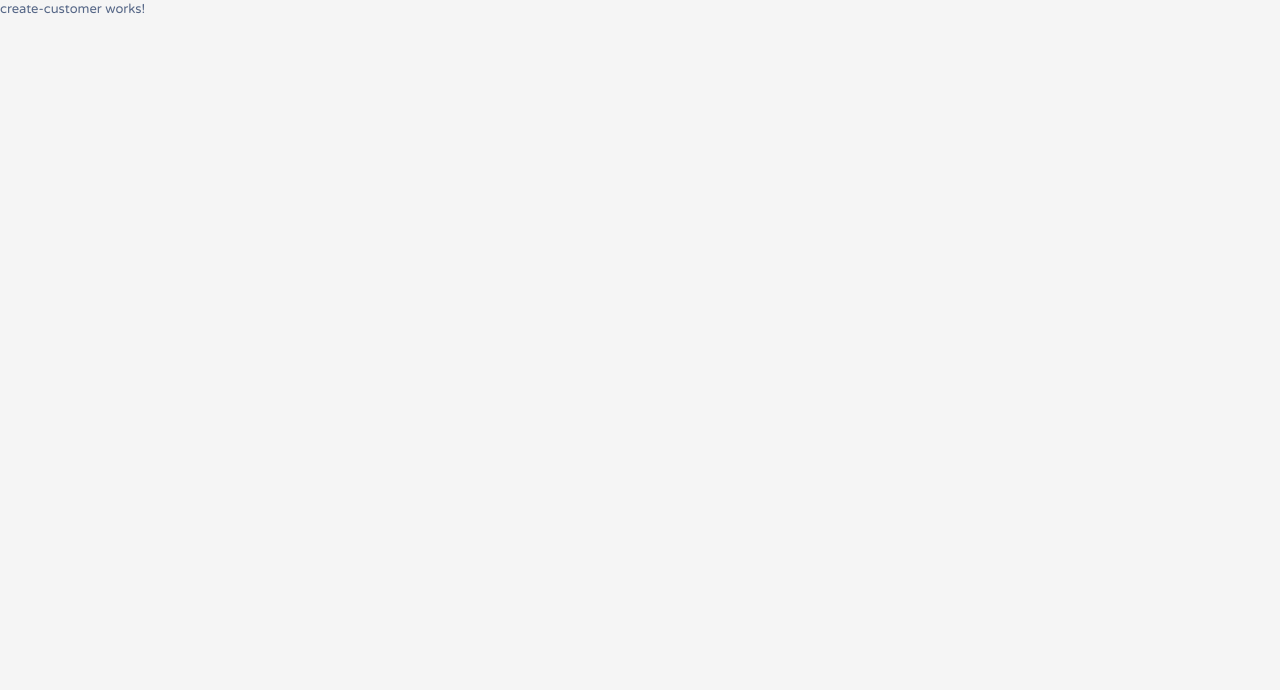
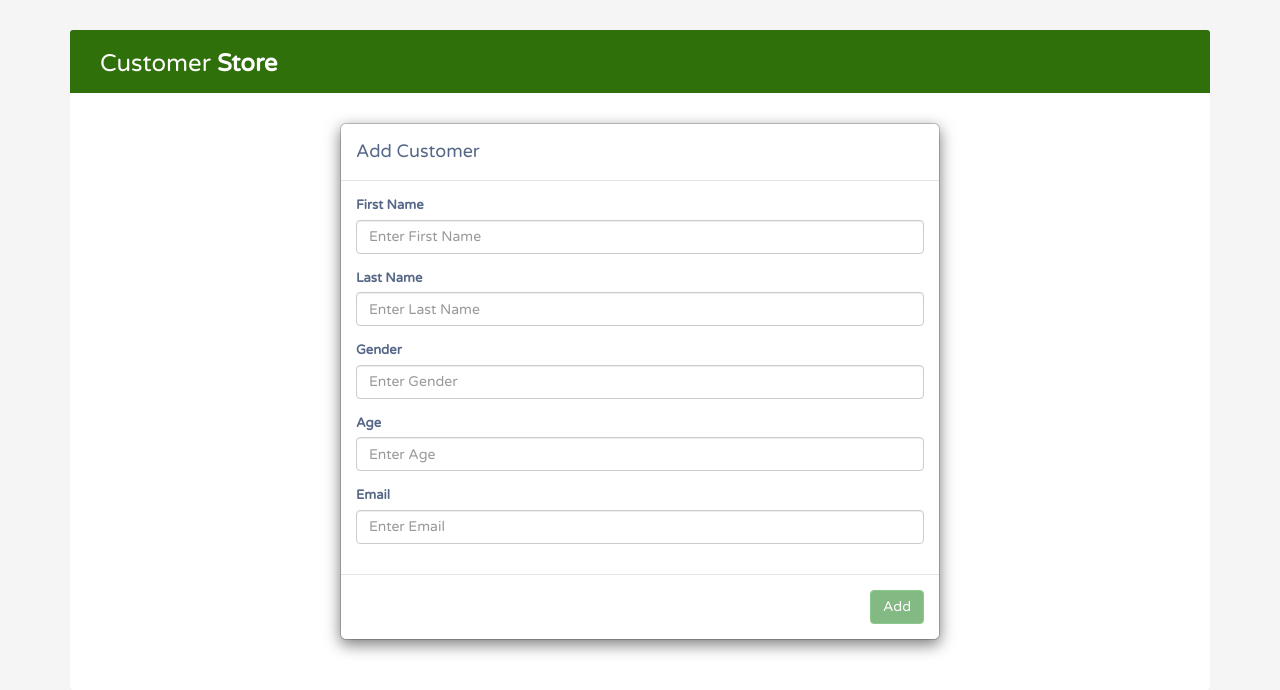
Before and after one commit to bruce691/mean-stack-application, an Angular app in the folder client/: page /new in a window 1280 px wide. Shown: the top 690 px of the page. Built offline with nearby package versions, Linux system fonts and the light colour scheme.

Commit message:
added code for create customer

```diff
--- a/client/src/app/create-customer/create-customer.component.html
+++ b/client/src/app/create-customer/create-customer.component.html
@@ -1,3 +1,96 @@
-<p>
-  create-customer works!
-</p>
+<div class="container">
+  <div class="table-wrapper">
+    <div class="table-title">
+      <div class="row">
+        <div class="col-sm-6">
+          <h2>Customer <b>Store</b></h2>
+        </div>
+        <div class="col-sm-6"></div>
+      </div>
+    </div>
+    <!-- Add Modal HTML -->
+    <div id="addCustomerModal">
+      <div class="modal-dialog">
+        <div class="modal-content">
+          <form name="addCustForm" #addCustomerForm="ngForm">
+            <div class="modal-header">
+              <h4 class="modal-title">Add Customer</h4>
+            </div>
+            <div class="modal-body">
+              <div class="form-group">
+                <label>First Name</label>
+                <input
+                  type="text"
+                  name="first_name"
+                  #first_name="ngModel"
+                  [(ngModel)]="customerDetail.first_name"
+                  placeholder="Enter First Name"
+                  class="form-control"
+                  required
+                />
+              </div>
+              <div class="form-group">
+                <label>Last Name</label>
+                <input
+                  type="text"
+                  name="last_name"
+                  #last_name="ngModel"
+                  [(ngModel)]="customerDetail.last_name"
+                  placeholder="Enter Last Name"
+                  class="form-control"
+                  required
+                />
+              </div>
+              <div class="form-group">
+                <label>Gender</label>
+                <input
+                  type="text"
+                  name="gender"
+                  #gender="ngModel"
+                  [(ngModel)]="customerDetail.gender"
+                  placeholder="Enter Gender"
+                  class="form-control"
+                  required
+                />
+              </div>
+              <div class="form-group">
+                <label>Age</label>
+                <input
+                  type="text"
+                  name="age"
+                  #age="ngModel"
+                  [(ngModel)]="customerDetail.age"
+                  placeholder="Enter Age"
+                  class="form-control"
+                  required
+                />
+              </div>
+              <div class="form-group">
+                <label>Email</label>
+                <input
+                  type="text"
+                  name="email"
+                  #email="ngModel"
+                  [(ngModel)]="customerDetail.email"
+                  placeholder="Enter Email"
+                  class="form-control"
+                  required
+                />
+              </div>
+            </div>
+            <div class="modal-footer">
+              <input
+                type="submit"
+                class="btn btn-success"
+                data-dismiss="modal"
+                [disabled]="!addCustomerForm.valid"
+                (click)="addCustomer(addCustomerForm)"
+                value="Add"
+              />
+            </div>
+          </form>
+        </div>
+      </div>
+    </div>
+  </div>
+</div>
--- a/client/src/app/create-customer/create-customer.component.ts
+++ b/client/src/app/create-customer/create-customer.component.ts
@@ -1,15 +1,32 @@
-import { Component, OnInit } from '@angular/core';
-
+import { CustomerService } from "./../customer.service";
+import { Component, OnInit } from "@angular/core";
+import {Router} from "@angular/router";
+import { Customer } from "../customer.model";
 @Component({
-  selector: 'app-create-customer',
-  templateUrl: './create-customer.component.html',
-  styleUrls: ['./create-customer.component.css']
+  selector: "app-create-customer",
+  templateUrl: "./create-customer.component.html",
+  styleUrls: ["./create-customer.component.css"]
 })
 export class CreateCustomerComponent implements OnInit {
+  customerDetail: Customer = {
+    _id: "",
+    first_name: "",
+    last_name: "",
+    gender: "",
+    age: null,
+    email: ""
+  };
+router : Router;
+  constructor(private customerService: CustomerService) {}
 
-  constructor() { }
+  ngOnInit() {}
 
-  ngOnInit() {
+  addCustomer(addCustomerForm) {
+    this.customerService
+      .PostCustomer(addCustomerForm.value)
+      .subscribe(resp => {
+        console.log("adding customer...");
+        //this.router.navigate("");
+      });
   }
-
 }
--- a/client/src/app/edit-customer/edit-customer.component.ts
+++ b/client/src/app/edit-customer/edit-customer.component.ts
@@ -1,15 +1,28 @@
-import { Component, OnInit } from '@angular/core';
+import { Component, OnInit } from "@angular/core";
+import { Customer } from "../customer.model";
+import { CustomerService } from "../customer.service";
 
 @Component({
-  selector: 'app-edit-customer',
-  templateUrl: './edit-customer.component.html',
-  styleUrls: ['./edit-customer.component.css']
+  selector: "app-edit-customer",
+  templateUrl: "./edit-customer.component.html",
+  styleUrls: ["./edit-customer.component.css"]
 })
 export class EditCustomerComponent implements OnInit {
+  customerDetail: Customer = {
+    _id: "",
+    first_name: "",
+    last_name: "",
+    gender: "",
+    age: null,
+    email: ""
+  };
+  constructor(private customerService: CustomerService) {}
 
-  constructor() { }
+  ngOnInit() {}
 
-  ngOnInit() {
+  updateCustomer(updateCustomerForm) {
+    this.customerService
+      .PutCustomer(updateCustomerForm.value)
+      .subscribe(resp => {});
   }
-
 }
--- a/client/src/app/home/home.component.html
+++ b/client/src/app/home/home.component.html
@@ -1,7 +1,6 @@
 <div class="container">
   <div class="table-wrapper">
     <app-navbar></app-navbar>
-    <app-customers></app-customers>
     <app-list-customer></app-list-customer>
   </div>
 </div>
--- a/client/src/app/list-customer/list-customer.component.html
+++ b/client/src/app/list-customer/list-customer.component.html
@@ -1,3 +1,86 @@
-<p>
-  list-customer works!
-</p>
+<table class="table table-striped table-hover w-auto">
+  <thead>
+    <tr>
+      <th>First Name</th>
+      <th>Last Name</th>
+      <th>Gender</th>
+      <th>Age</th>
+      <th>Email</th>
+      <th>Actions</th>
+    </tr>
+  </thead>
+  <tbody id="customers">
+    <tr *ngFor="let customer of customers">
+      <td>{{ customer.first_name }}</td>
+      <td>{{ customer.last_name }}</td>
+      <td>{{ customer.gender }}</td>
+      <td>{{ customer.age }}</td>
+      <td>{{ customer.email }}</td>
+      <td>
+        <a
+          href="#updateCustomerModal"
+          (click)="displayUpdateForm(customer._id)"
+          class="edit"
+          data-toggle="modal"
+          ><i class="material-icons" data-toggle="tooltip" title="Edit"
+            >&#xE254;</i
+          ></a
+        >
+        <a
+          href="#deleteCustomerModal"
+          (click)="displayDeleteForm(customer._id)"
+          class="delete"
+          data-toggle="modal"
+          ><i class="material-icons" data-toggle="tooltip" title="Delete"
+            >&#xE872;</i
+          ></a
+        >
+      </td>
+    </tr>
+  </tbody>
+</table>
+<div class="clearfix">
+  <div id="counter" class="hint-text"></div>
+</div>
+<!-- Delete Modal HTML -->
+<div id="deleteCustomerModal" class="modal fade">
+  <input type="hidden" id="delete-id" />
+  <div class="modal-dialog">
+    <div class="modal-content">
+      <form>
+        <div class="modal-header">
+          <h4 class="modal-title">Delete Customer</h4>
+          <button
+            type="button"
+            class="close"
+            data-dismiss="modal"
+            aria-hidden="true"
+          >
+            &times;
+          </button>
+        </div>
+        <div class="modal-body">
+          <p>Are you sure you want to delete this Customer?</p>
+          <p class="text-warning">
+            <small>This action cannot be undone.</small>
+          </p>
+        </div>
+        <div class="modal-footer">
+          <input
+            type="button"
+            class="btn btn-default"
+            data-dismiss="modal"
+            value="Cancel"
+          />
+          <input
+            type="submit"
+            class="btn btn-danger"
+            data-dismiss="modal"
+            (click)="deleteCustomer()"
+            value="Delete"
+          />
+        </div>
+      </form>
+    </div>
+  </div>
+</div>
--- a/client/src/app/list-customer/list-customer.component.ts
+++ b/client/src/app/list-customer/list-customer.component.ts
@@ -1,15 +1,60 @@
-import { Component, OnInit } from '@angular/core';
+import { CustomerService } from "./../customer.service";
+import { Component, OnInit } from "@angular/core";
+import { Customer } from "../customer.model";
 
 @Component({
-  selector: 'app-list-customer',
-  templateUrl: './list-customer.component.html',
-  styleUrls: ['./list-customer.component.css']
+  selector: "app-list-customer",
+  templateUrl: "./list-customer.component.html",
+  styleUrls: ["./list-customer.component.css"]
 })
 export class ListCustomerComponent implements OnInit {
-
-  constructor() { }
+  constructor(private customerService: CustomerService) {}
 
   ngOnInit() {
+    this.GetCustomersFromService();
   }
 
+  deletedCustomerId: string;
+
+  customers: Customer[];
+  customerDetail: Customer = {
+    _id: "",
+    first_name: "",
+    last_name: "",
+    gender: "",
+    age: null,
+    email: ""
+  };
+
+  GetCustomersFromService() {
+    this.customerService.GetCustomerList().subscribe(resp => {
+      this.customers = resp as Customer[];
+    });
+  }
+
+  updateCustomer(updateCustomerForm) {
+    this.customerService
+      .PutCustomer(updateCustomerForm.value)
+      .subscribe(resp => {
+        this.GetCustomersFromService();
+      });
+  }
+
+  displayUpdateForm(custid) {
+    this.customerDetail = this.customers.find(c => {
+      return c._id === custid;
+    });
+  }
+
+  deleteCustomer() {
+    this.customerService
+      .DeleteCustomer(this.deletedCustomerId)
+      .subscribe(resp => {
+        this.GetCustomersFromService();
+      });
+  }
+
+  displayDeleteForm(custid) {
+    this.deletedCustomerId = custid;
+  }
 }
--- a/client/src/app/navbar/navbar.component.html
+++ b/client/src/app/navbar/navbar.component.html
@@ -4,13 +4,14 @@
       <h2>Customer <b>Store</b></h2>
     </div>
     <div class="col-sm-6">
-      <a href="#addCustomerModal" class="btn btn-success" data-toggle="modal"
+      <a routerLink="/new" class="btn btn-success" data-toggle="modal"
         ><i class="material-icons">&#xE147;</i> <span>Add New Customer</span></a
       >
     </div>
   </div>
 </div>
 <!-- Add Modal HTML -->
+<!--
 <div id="addCustomerModal" class="modal fade">
   <div class="modal-dialog">
     <div class="modal-content">
@@ -108,3 +109,4 @@
     </div>
   </div>
 </div>
+-->
--- a/client/src/index.html
+++ b/client/src/index.html
@@ -23,6 +23,10 @@
       rel="stylesheet"
       href="https://maxcdn.bootstrapcdn.com/bootstrap/3.3.7/css/bootstrap.min.css"
     />
+    <link
+      rel="stylesheet"
+      href="https://maxcdn.bootstrapcdn.com/bootstrap/3.3.7/css/bootstrap-theme.min.css"
+    />
     <script src="https://ajax.googleapis.com/ajax/libs/jquery/1.12.4/jquery.min.js"></script>
     <script src="https://maxcdn.bootstrapcdn.com/bootstrap/3.3.7/js/bootstrap.min.js"></script>
   </head>
```
